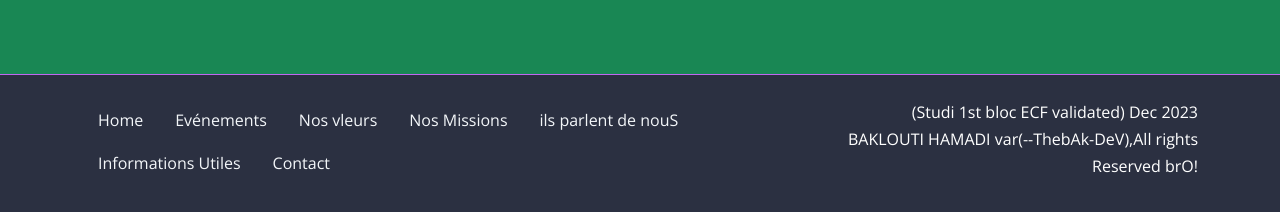
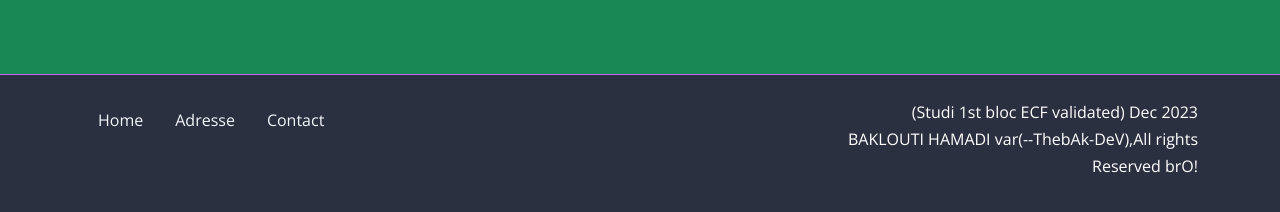
Before and after one commit to thepianist89/speciAl-DAC21-eVent-site-bootstrap, a website: page contact.html in a window 1280 px wide. Shown: the part 1784-1996 px from the top of the page. Drawn offline with nearby package versions, Linux system fonts and the light colour scheme; files that its build step writes are made by us from their sources.

Commit message:
fiXing les liens qui ne marchaient pas

```diff
--- a/contact.html
+++ b/contact.html
@@ -85,7 +85,7 @@
     </header>
 
     <!-- Contact Form -->
-    <section class="contact bg-light pb-4">
+    <section class="contact bg-light pb-4" id="contactez-nous">
       <div class="container">
         <div class="row">
           <div class="col-12">
@@ -126,7 +126,7 @@
     </section>
 
     <!-- Map -->
-    <section class="location my-5">
+    <section class="location my-5" id="adresse">
       <div class="container">
         <div class="row">
           <div class="col-10 offset-1">
@@ -188,32 +188,13 @@
                 <a href="index.html" class="nav-link link-light">Home</a>
               </li>
               <li class="nav-item">
-                <a href="index.html/#header" class="nav-link link-light"
-                  >Evénements</a
+                <a href="#adresse" class="nav-link link-light">Adresse</a>
+              </li>
+
+              <li class="nav-item">
+                <a href="#contactez-nous" class="nav-link link-light"
+                  >Contact</a
                 >
-              </li>
-              <li class="nav-item">
-                <a href="#nos-valeurs" class="nav-link link-light"
-                  >Nos vleurs</a
-                >
-              </li>
-              <li class="nav-item">
-                <a href="#nos-missions" class="nav-link link-light"
-                  >Nos Missions</a
-                >
-              </li>
-              <li class="nav-item">
-                <a href="#testimonials" class="nav-link link-light"
-                  >ils parlent de nouS</a
-                >
-              </li>
-              <li class="nav-item">
-                <a href="#infos-utiles" class="nav-link link-light"
-                  >Informations Utiles</a
-                >
-              </li>
-              <li class="nav-item">
-                <a href="contact.html" class="nav-link link-light">Contact</a>
               </li>
             </ul>
           </div>
--- a/scss/styles.scss
+++ b/scss/styles.scss
@@ -10,6 +10,10 @@
   la variable --bs-dark déjà existante dans bootstrap
   pour la couleur foncé mais on peut utiliser le code
   directement de la couleur */
+
+* {
+  scroll-behavior: smooth;
+}
 
 .navbar {
   transition: all 0.5s ease-in-out;
```
